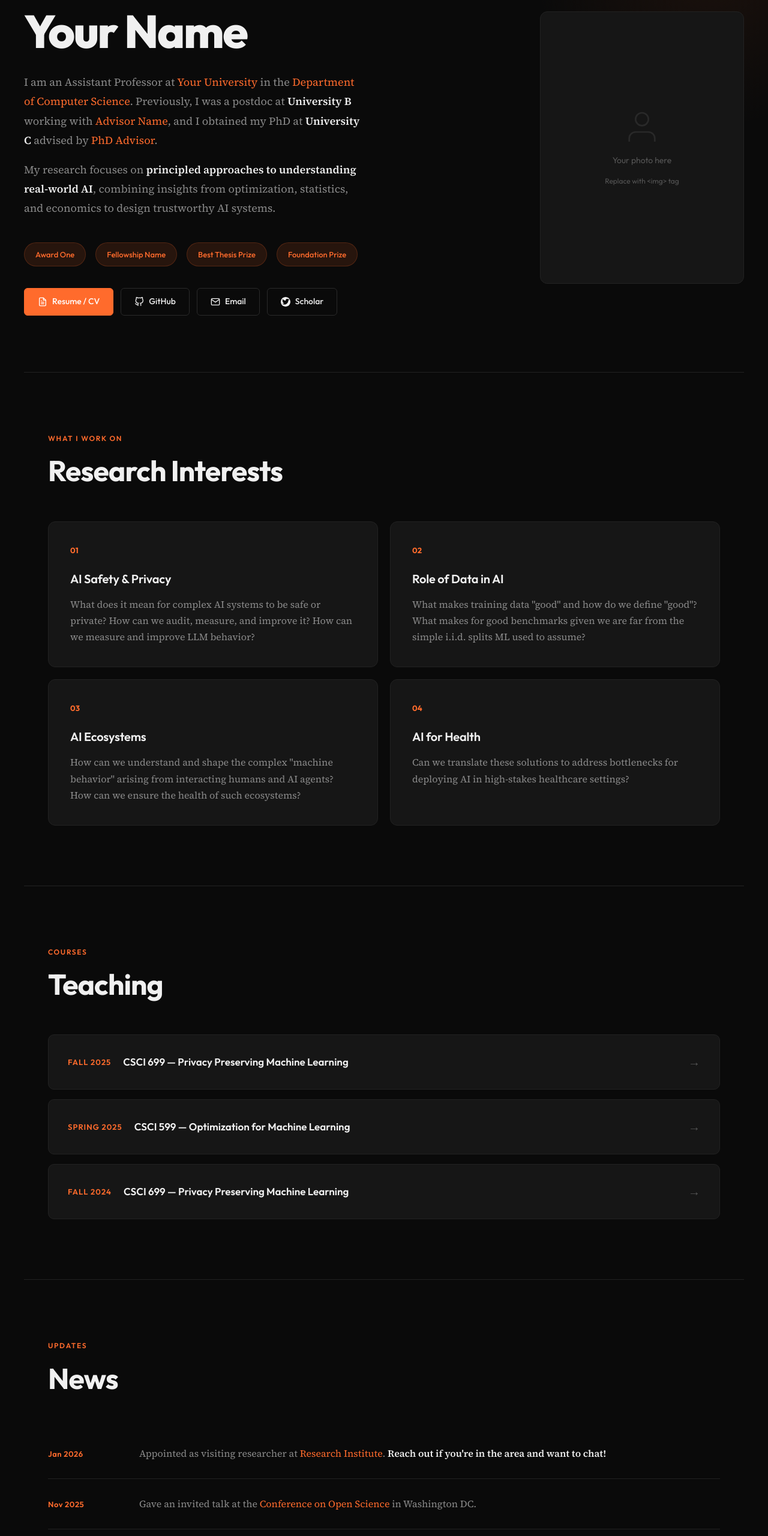
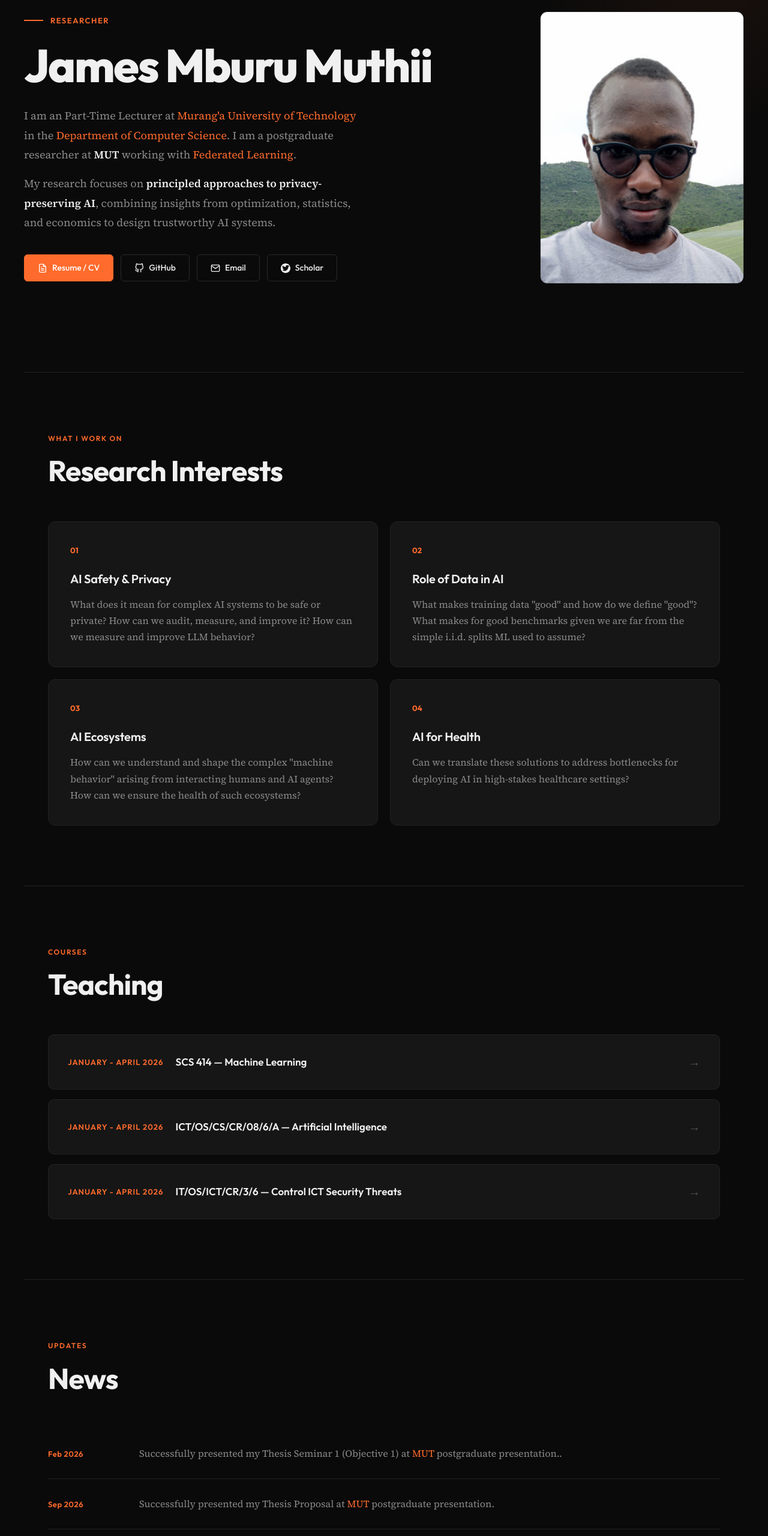
Before and after one commit to muthiimburujames/muthiimburujames.github.io, a plain HTML site: page index.html in a window 1280 px wide. Shown: the part 180-2740 px from the top of the page at 60% size. Drawn offline with Linux system fonts and the light colour scheme.

Commit message:
Commit 2
Improved website.

```diff
--- a/index.html
+++ b/index.html
@@ -3,7 +3,11 @@
 <head>
   <meta charset="UTF-8">
   <meta name="viewport" content="width=device-width, initial-scale=1.0">
-  <title>Your Name — Researcher</title>
+  <title>James Mburu Muthii</title>
+  <link rel="apple-touch-icon" sizes="180x180" href="favicon/apple-touch-icon.png">
+  <link rel="icon" type="image/png" sizes="32x32" href="favicon/favicon-32x32.png">
+  <link rel="icon" type="image/png" sizes="16x16" href="favicon/favicon-16x16.png">
+  <link rel="manifest" href="favicon/site.webmanifest">
   <link rel="preconnect" href="https://fonts.googleapis.com">
   <link rel="preconnect" href="https://fonts.gstatic.com" crossorigin>
   <link href="https://fonts.googleapis.com/css2?family=Outfit:wght@300;400;500;600;700;800&family=Source+Serif+4:ital,opsz,wght@0,8..60,300;0,8..60,400;0,8..60,600;1,8..60,400&display=swap" rel="stylesheet">
@@ -481,24 +485,6 @@
     }
     .news-content strong { color: var(--text-primary); transition: color 0.4s; }
 
-    /* ─── AWARDS ─── */
-    .awards-strip {
-      display: flex;
-      gap: 16px;
-      margin-top: 40px;
-      flex-wrap: wrap;
-    }
-    .award-tag {
-      font-family: var(--font-display);
-      font-size: 13px;
-      font-weight: 500;
-      padding: 8px 18px;
-      background: var(--accent-dim);
-      border: 1px solid rgba(255,107,44,0.2);
-      border-radius: 100px;
-      color: var(--accent);
-    }
-
     /* ─── FOOTER ─── */
     footer {
       border-top: 1px solid var(--border);
@@ -598,7 +584,7 @@
   <!-- ═══════ NAV ═══════ -->
   <nav>
     <div class="nav-inner">
-      <a href="#" class="nav-logo">Your<span>.</span>Name</a>
+      <a href="#" class="nav-logo">James<span>.</span>Mburu</a>
       <div class="nav-right">
         <ul class="nav-links" id="navLinks">
           <li><a href="#about">About</a></li>
@@ -623,41 +609,33 @@
   <header class="hero" id="about">
     <div class="hero-inner">
       <div class="hero-text">
-        <div class="hero-label">Assistant Professor</div>
-        <h1>Your Name</h1>
+        <div class="hero-label">Researcher</div>
+        <h1>James Mburu Muthii</h1>
         <p class="hero-bio">
-          I am an Assistant Professor at <a href="#">Your University</a> in the
-          <a href="#">Department of Computer Science</a>. Previously, I was a postdoc
-          at <strong>University B</strong> working with
-          <a href="#">Advisor Name</a>, and I obtained my PhD at
-          <strong>University C</strong> advised by <a href="#">PhD Advisor</a>.
+          I am an Part-Time Lecturer at <a href="https://www.mut.ac.ke">Murang'a University of Technology</a> in the
+          <a href="https://scit.mut.ac.ke/about-us/departments/department-of-computer-science/">Department of Computer Science</a>. I am a postgraduate researcher
+          at <strong>MUT</strong> working with
+          <a href="https://en.wikipedia.org/wiki/Federated_learning">Federated Learning</a>.
         </p>
         <p class="hero-bio" style="margin-top: 16px;">
-          My research focuses on <strong>principled approaches to understanding real-world AI</strong>,
+          My research focuses on <strong>principled approaches to privacy-preserving AI</strong>,
           combining insights from optimization, statistics, and economics to design trustworthy AI systems.
         </p>
 
-        <div class="awards-strip">
-          <span class="award-tag">Award One</span>
-          <span class="award-tag">Fellowship Name</span>
-          <span class="award-tag">Best Thesis Prize</span>
-          <span class="award-tag">Foundation Prize</span>
-        </div>
-
         <div class="hero-links">
-          <a href="#" class="hero-link primary">
+          <a href="https://orcid.org/0009-0008-1150-4817" class="hero-link primary">
             <svg width="16" height="16" fill="none" stroke="currentColor" stroke-width="2" viewBox="0 0 24 24"><path d="M14 2H6a2 2 0 0 0-2 2v16a2 2 0 0 0 2 2h12a2 2 0 0 0 2-2V8z"/><path d="M14 2v6h6"/><path d="M16 13H8"/><path d="M16 17H8"/><path d="M10 9H8"/></svg>
             Resume / CV
           </a>
-          <a href="#" class="hero-link">
+          <a href="https://github.com/muthiimburujames" class="hero-link">
             <svg width="16" height="16" fill="none" stroke="currentColor" stroke-width="2" viewBox="0 0 24 24"><path d="M9 19c-5 1.5-5-2.5-7-3m14 6v-3.87a3.37 3.37 0 0 0-.94-2.61c3.14-.35 6.44-1.54 6.44-7A5.44 5.44 0 0 0 20 4.77 5.07 5.07 0 0 0 19.91 1S18.73.65 16 2.48a13.38 13.38 0 0 0-7 0C6.27.65 5.09 1 5.09 1A5.07 5.07 0 0 0 5 4.77a5.44 5.44 0 0 0-1.5 3.78c0 5.42 3.3 6.61 6.44 7A3.37 3.37 0 0 0 9 18.13V22"/></svg>
             GitHub
           </a>
-          <a href="#" class="hero-link">
+          <a href="mailto:muthiimburu@gmail.com" class="hero-link">
             <svg width="16" height="16" fill="none" stroke="currentColor" stroke-width="2" viewBox="0 0 24 24"><path d="M4 4h16c1.1 0 2 .9 2 2v12c0 1.1-.9 2-2 2H4c-1.1 0-2-.9-2-2V6c0-1.1.9-2 2-2z"/><path d="m22 6-10 7L2 6"/></svg>
             Email
           </a>
-          <a href="#" class="hero-link">
+          <a href="https://scholar.google.com/" class="hero-link">
             <svg width="16" height="16" viewBox="0 0 24 24" fill="currentColor"><path d="M12 0C5.372 0 0 5.373 0 12s5.372 12 12 12 12-5.373 12-12S18.628 0 12 0zm6.804 8.138c.226 5.003-3.503 10.582-10.105 10.582-2.008 0-3.877-.588-5.453-1.597.275.033.555.05.838.05 1.666 0 3.199-.569 4.415-1.523-1.555-.029-2.868-1.057-3.32-2.47.543.103 1.07.077 1.563-.063-1.7-.342-2.835-1.87-2.795-3.522.505.28 1.082.449 1.696.467-1.575-1.053-2.02-3.14-1.088-4.748 1.843 2.26 4.598 3.747 7.705 3.902-.546-2.342 1.265-4.6 3.682-4.6 1.087 0 2.07.46 2.76 1.193.862-.17 1.672-.484 2.403-.917-.282.883-.882 1.624-1.665 2.092.766-.091 1.496-.296 2.175-.599-.508.758-1.15 1.422-1.89 1.953z"/></svg>
             Scholar
           </a>
@@ -666,16 +644,8 @@
 
       <div class="hero-photo-wrap">
         <div class="hero-photo">
-          <div class="photo-placeholder">
-            <svg width="64" height="64" fill="none" stroke="currentColor" stroke-width="1" viewBox="0 0 24 24">
-              <path d="M20 21v-2a4 4 0 0 0-4-4H8a4 4 0 0 0-4 4v2"/>
-              <circle cx="12" cy="7" r="4"/>
-            </svg>
-            <span>Your photo here</span>
-            <span style="font-size: 12px; color: var(--text-muted);">Replace with &lt;img&gt; tag</span>
-          </div>
-        </div>
-      </div>
+        <img src="images/profile.jpg" alt="James Mburu Muthii">
+</div>
     </div>
   </header>
 
@@ -721,18 +691,18 @@
     </div>
     <div class="teaching-list">
       <a href="#" class="teaching-item">
-        <span class="teaching-semester">Fall 2025</span>
-        <span class="teaching-name">CSCI 699 &mdash; Privacy Preserving Machine Learning</span>
+        <span class="teaching-semester">January - April 2026</span>
+        <span class="teaching-name">SCS 414 &mdash; Machine Learning</span>
         <span class="teaching-arrow">&rarr;</span>
       </a>
       <a href="#" class="teaching-item">
-        <span class="teaching-semester">Spring 2025</span>
-        <span class="teaching-name">CSCI 599 &mdash; Optimization for Machine Learning</span>
+        <span class="teaching-semester">January - April 2026</span>
+        <span class="teaching-name">ICT/OS/CS/CR/08/6/A &mdash; Artificial Intelligence</span>
         <span class="teaching-arrow">&rarr;</span>
       </a>
       <a href="#" class="teaching-item">
-        <span class="teaching-semester">Fall 2024</span>
-        <span class="teaching-name">CSCI 699 &mdash; Privacy Preserving Machine Learning</span>
+        <span class="teaching-semester">January - April 2026</span>
+        <span class="teaching-name">IT/OS/ICT/CR/3/6  &mdash; Control ICT Security Threats</span>
         <span class="teaching-arrow">&rarr;</span>
       </a>
     </div>
@@ -747,15 +717,33 @@
       <h2 class="section-title">News</h2>
     </div>
     <div class="news-list">
-      <div class="news-item">
+      <!-- <div class="news-item">
         <span class="news-date">Jan 2026</span>
         <p class="news-content">Appointed as visiting researcher at <a href="#">Research Institute</a>. <strong>Reach out if you're in the area and want to chat!</strong></p>
+      </div> -->
+
+      <div class="news-item">
+        <span class="news-date">Feb 2026</span>
+        <p class="news-content">Successfully presented my Thesis Seminar 1 (Objective 1) at <a href="https://www.mut.ac.ke">MUT</a> postgraduate presentation..</p>
       </div>
       <div class="news-item">
-        <span class="news-date">Nov 2025</span>
-        <p class="news-content">Gave an invited talk at the <a href="#">Conference on Open Science</a> in Washington DC.</p>
+        <span class="news-date">Sep 2026</span>
+        <p class="news-content">Successfully presented my Thesis Proposal at <a href="https://www.mut.ac.ke">MUT</a> postgraduate presentation.</p>
       </div>
       <div class="news-item">
+        <span class="news-date">July 2024</span>
+        <p class="news-content">Successfully presented my Thesis Concept at <a href="https://www.mut.ac.ke">MUT</a> postgraduate presentation..</p>
+      </div>
+      <div class="news-item">
+        <span class="news-date">Jan 2025</span>
+        <p class="news-content">Started Part-Time work teaching at <a href="https://www.mut.ac.ke">MUT</a> Computer Science.</p>
+      </div>
+      <div class="news-item">
+        <span class="news-date">Sep 2024</span>
+        <p class="news-content">Started my Master's program at <a href="https://www.mut.ac.ke">MUT</a> in Computer Science.</p>
+      </div>
+
+      <!-- <div class="news-item">
         <span class="news-date">Sep 2025</span>
         <p class="news-content">Serving as an area chair at <a href="#">ICLR 2026</a>.</p>
       </div>
@@ -766,22 +754,22 @@
       <div class="news-item">
         <span class="news-date">Jan 2025</span>
         <p class="news-content">Named as a <strong>Fellowship Recipient</strong> — thank you for the support!</p>
-      </div>
-      <div class="news-item">
+      </div> -->
+      <!-- <div class="news-item">
         <span class="news-date">Dec 2024</span>
         <p class="news-content">Received a joint appointment with the <a href="#">Department of ECE</a>. You can now apply to PhD programs in both CS and ECE.</p>
-      </div>
+      </div> -->
     </div>
   </section>
 
   <!-- ═══════ FOOTER ═══════ -->
   <footer>
     <div class="footer-inner">
-      <span class="footer-text">&copy; 2026 Your Name. Built for GitHub Pages.</span>
+      <span class="footer-text">&copy; 2026 James Mburu Muthii</span>
       <div class="footer-links">
-        <a href="#">Scholar</a>
-        <a href="#">GitHub</a>
-        <a href="#">Email</a>
+        <a href="https://scholar.google.com/">Scholar</a>
+        <a href="https://github.com/muthiimburujames">GitHub</a>
+        <a href="mailto:muthiimburu@gmail.com">Email</a>
       </div>
     </div>
   </footer>
```
Also changed, not shown: Images/profile.jpg (added), favicon/android-chrome-192x192.png (added), favicon/android-chrome-512x512.png (added), favicon/apple-touch-icon.png (added), favicon/favicon-16x16.png (added), favicon/favicon-32x32.png (added), favicon/favicon.ico (added), favicon/site.webmanifest (added).
